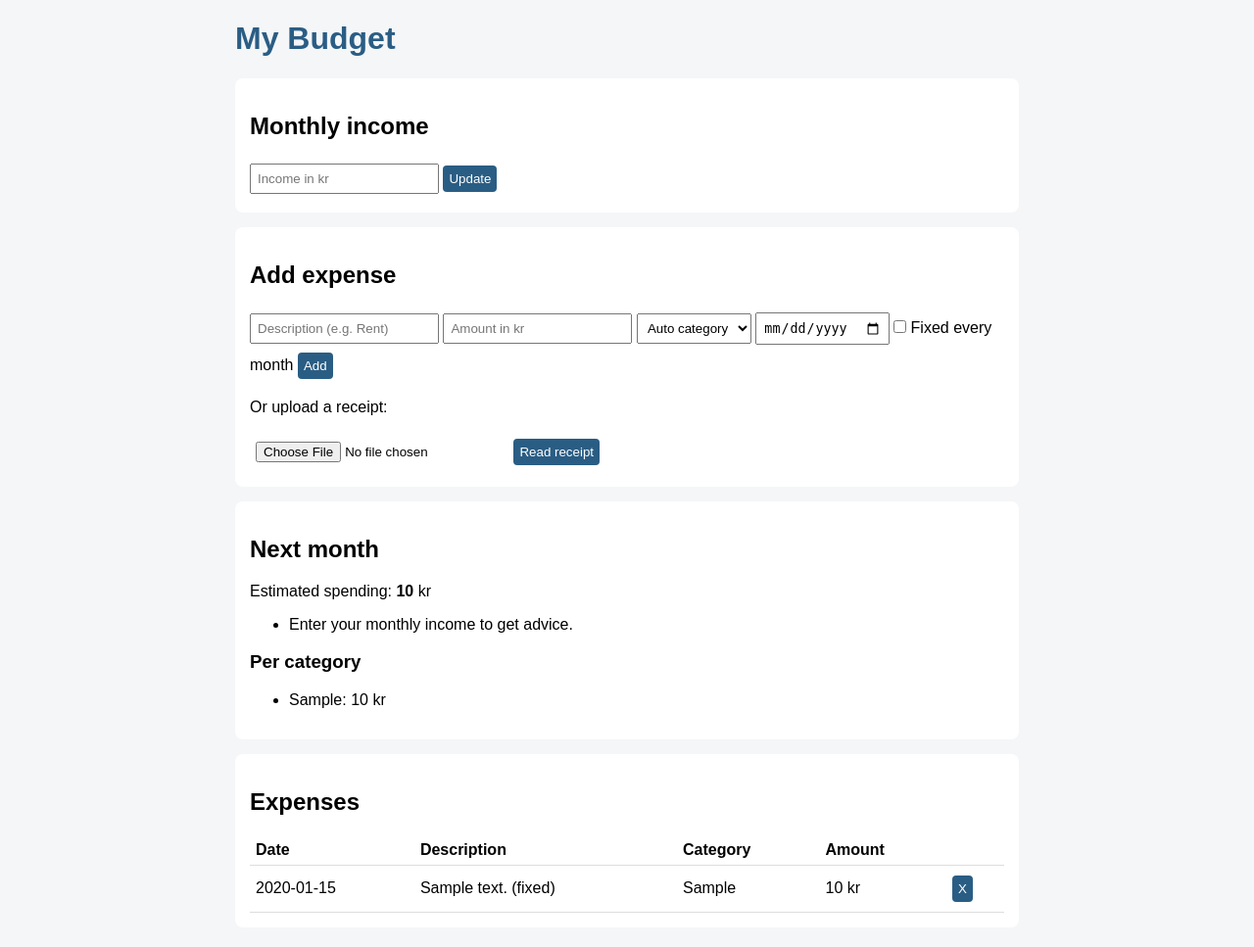
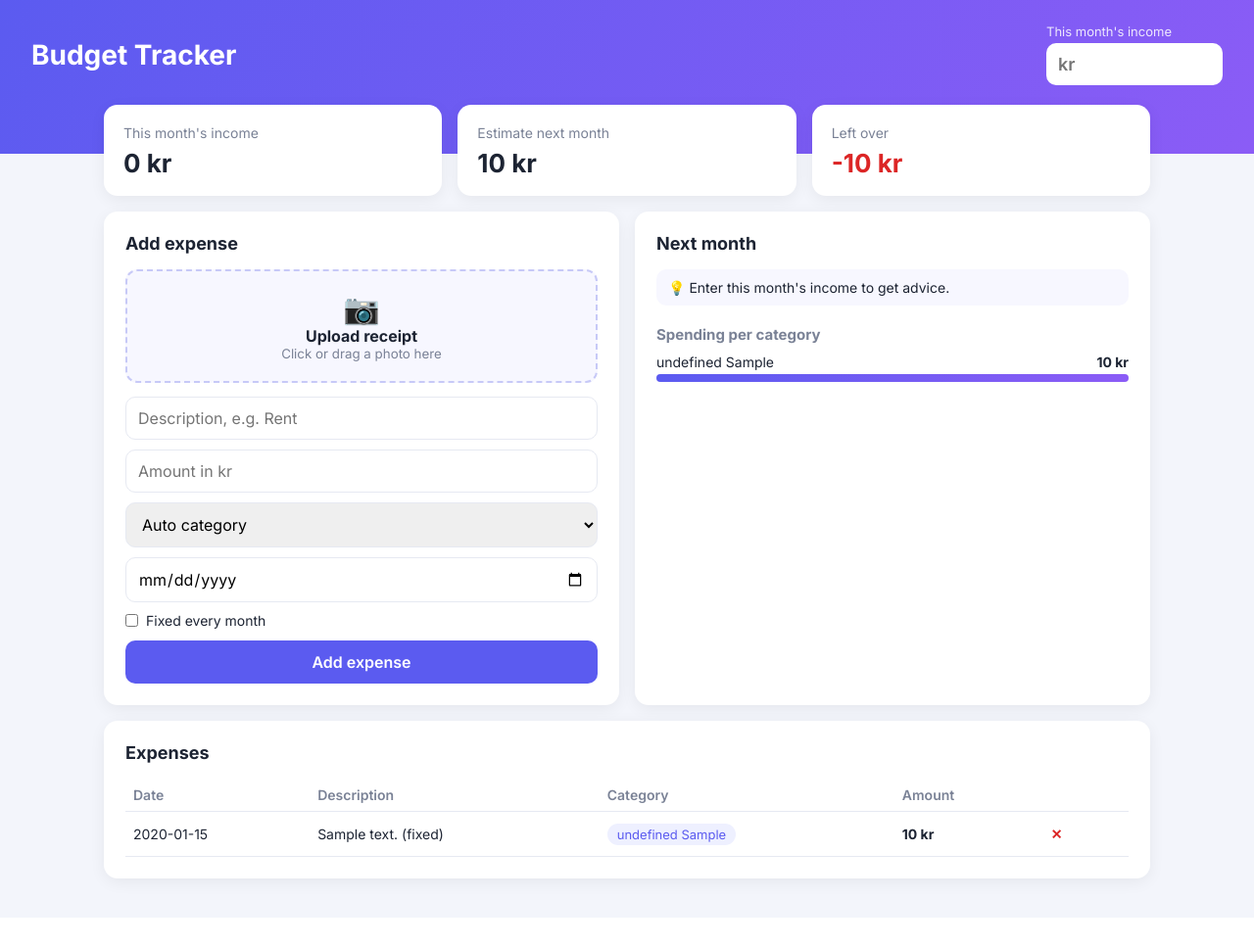
Before and after one commit to NicolaiGranslev/BudgetAPP, a Spring Boot app: page / in a window 1280 px wide. Shown: the whole page at 98% size. After the commit the page ends 913 px from the top, so only its background shows below. Run offline with Spring Boot 4, Linux system fonts and the light colour scheme; tables that the repository leaves empty hold one stand-in row (values such as "Sample post").

Commit message:
BudgetAPP/Final_MVP

```diff
--- a/pom.xml
+++ b/pom.xml
@@ -10,7 +10,7 @@
         <version>3.5.7</version>
     </parent>
 
-    <groupId>dk.budget</groupId>
+    <groupId>budget</groupId>
     <artifactId>budget-app</artifactId>
     <version>1.0</version>
 
--- a/src/main/java/dk/budget/BudgetApplication.java
+++ b/src/main/java/budget/BudgetApplication.java
@@ -1,4 +1,4 @@
-package dk.budget;
+package budget;
 
 import org.springframework.boot.SpringApplication;
 import org.springframework.boot.autoconfigure.SpringBootApplication;
--- a/src/main/java/dk/budget/Expense.java
+++ b/src/main/java/budget/Expense.java
@@ -1,4 +1,4 @@
-package dk.budget;
+package budget;
 
 import jakarta.persistence.*;
 import java.time.LocalDate;
@@ -13,7 +13,7 @@ public class Expense {
     private double amount;
     private String category;
     private LocalDate date;
-    private boolean fixed; // true = comes every month (rent, insurance...)
+    private boolean fixed; // = comes every month (rent, insurance...)
 
     public Long getId() { return id; }
     public String getDescription() { return description; }
--- a/src/main/java/dk/budget/ExpenseController.java
+++ b/src/main/java/budget/ExpenseController.java
@@ -1,4 +1,4 @@
-package dk.budget;
+package budget;
 
 import org.springframework.web.bind.annotation.*;
 import org.springframework.web.multipart.MultipartFile;
@@ -6,17 +6,19 @@ import org.springframework.web.multipart.MultipartFile;
 import java.time.LocalDate;
 import java.util.*;
 
-// All endpoints the JavaScript talks to
+// All the endpoints the JavaScript talks to
 @RestController
 @RequestMapping("/api")
 public class ExpenseController {
 
     private final ExpenseRepository repo;
     private final OcrService ocr;
+    private final AiService ai;
 
-    public ExpenseController(ExpenseRepository repo, OcrService ocr) {
+    public ExpenseController(ExpenseRepository repo, OcrService ocr, AiService ai) {
         this.repo = repo;
         this.ocr = ocr;
+        this.ai = ai;
     }
 
     @GetMapping("/expenses")
@@ -40,30 +42,30 @@ public class ExpenseController {
         repo.deleteById(id);
     }
 
-    // Receipt picture -> API -> text -> suggested expense (user confirms in the form)
+    // Receipt picture -> OCR API -> text -> store, total, category and date
     @PostMapping("/receipt")
     public Map<String, Object> receipt(@RequestParam("image") MultipartFile image) throws Exception {
         String text = ocr.readText(image);
-        String firstLine = text.isBlank() ? "Receipt" : text.lines().findFirst().get().trim();
+        String store = Categorizer.findKeyword(text);
+        LocalDate date = ocr.findDate(text);
 
         Map<String, Object> result = new HashMap<>();
-        result.put("description", firstLine);
+        result.put("description", store == null ? "Receipt" : store.toUpperCase());
         result.put("amount", ocr.findTotal(text));
         result.put("category", Categorizer.categorize(text));
+        result.put("date", date == null ? null : date.toString());
         return result;
     }
 
-    // Totals per category, estimate for next month and advice
+    // Spending per category, estimate for next month and advice
     @GetMapping("/summary")
     public Map<String, Object> summary(@RequestParam double income) {
-        List<Expense> expenses = repo.findAll();
-
         Map<String, Double> perCategory = new TreeMap<>();
         double fixed = 0;
         double variable = 0;
         Set<String> months = new HashSet<>();
 
-        for (Expense e : expenses) {
+        for (Expense e : repo.findAll()) {
             perCategory.merge(e.getCategory(), e.getAmount(), Double::sum);
             if (e.isFixed()) {
                 fixed += e.getAmount();
@@ -74,41 +76,43 @@ public class ExpenseController {
         }
 
         // Estimate = fixed costs + average variable spending per month
-        double avgVariable = months.isEmpty() ? 0 : variable / months.size();
-        double estimate = fixed + avgVariable;
+        double estimate = fixed + (months.isEmpty() ? 0 : variable / months.size());
 
         Map<String, Object> result = new HashMap<>();
         result.put("perCategory", perCategory);
         result.put("estimate", Math.round(estimate));
-        result.put("advice", makeAdvice(income, estimate, perCategory, months.size()));
+        result.put("advice", makeAdvice(income, estimate, perCategory));
+        try {
+            if (income > 0) {
+                List<String> aiAdvice = ai.advice(income, estimate, perCategory);
+                if (!aiAdvice.isEmpty()) result.put("advice", aiAdvice); // AI advice
+            }
+        } catch (Exception e) {
+            System.out.println("AI error: " + e.getMessage()); // if the AI fails, we keep the rule-based advice
+        }
         return result;
     }
 
-    private List<String> makeAdvice(double income, double estimate, Map<String, Double> perCategory, int months) {
+    private List<String> makeAdvice(double income, double estimate, Map<String, Double> perCategory) {
         List<String> advice = new ArrayList<>();
         if (income <= 0) {
-            advice.add("Enter your monthly income to get advice.");
+            advice.add("Enter this month's income to get advice.");
             return advice;
         }
+
         double leftOver = income - estimate;
         if (leftOver < 0) {
-            advice.add("Warning: you are expected to spend " + Math.round(-leftOver) + " kr more than you earn next month.");
+            advice.add("Warning: you will spend " + Math.round(-leftOver) + " kr more than you earn.");
         } else if (leftOver < income * 0.1) {
-            advice.add("You save less than 10% of your income. Try to save at least " + Math.round(income * 0.1) + " kr.");
+            advice.add("You save less than 10%. Try to save " + Math.round(income * 0.1) + " kr.");
         } else {
-            advice.add("Good job! You are expected to have " + Math.round(leftOver) + " kr left over.");
+            advice.add("Good job! You will have " + Math.round(leftOver) + " kr left over.");
         }
 
-        int m = Math.max(months, 1);
-        double food = perCategory.getOrDefault("Food", 0.0) / m;
-        double leisure = perCategory.getOrDefault("Leisure", 0.0) / m;
-        double subs = perCategory.getOrDefault("Subscriptions", 0.0);
-        double housing = perCategory.getOrDefault("Housing", 0.0);
-
-        if (housing > income * 0.4) advice.add("Housing takes over 40% of your income. That is high.");
-        if (food > income * 0.2) advice.add("Food is over 20% of your income. Plan meals and buy discount brands.");
-        if (leisure > income * 0.15) advice.add("Leisure is over 15% of your income. Set a monthly limit.");
-        if (subs > 500) advice.add("Subscriptions cost over 500 kr. Cancel the ones you don't use.");
+        if (perCategory.getOrDefault("Housing", 0.0) > income * 0.4) advice.add("Housing is over 40% of your income.");
+        if (perCategory.getOrDefault("Food", 0.0) > income * 0.2) advice.add("Food is over 20% of your income. Plan your meals.");
+        if (perCategory.getOrDefault("Fun", 0.0) > income * 0.15) advice.add("Fun is over 15% of your income. Set a limit.");
+        if (perCategory.getOrDefault("Subscriptions", 0.0) > 500) advice.add("Subscriptions cost over 500 kr. Cancel some.");
         return advice;
     }
 }
--- a/src/main/java/dk/budget/ExpenseRepository.java
+++ b/src/main/java/budget/ExpenseRepository.java
@@ -1,4 +1,4 @@
-package dk.budget;
+package budget;
 
 import org.springframework.data.jpa.repository.JpaRepository;
 
--- a/src/main/resources/static/index.html
+++ b/src/main/resources/static/index.html
@@ -2,21 +2,43 @@
 <html lang="en">
 <head>
     <meta charset="UTF-8">
+    <meta name="viewport" content="width=device-width, initial-scale=1">
     <title>Budget App</title>
+    <link href="https://fonts.googleapis.com/css2?family=Inter:wght@400;600;700&display=swap" rel="stylesheet">
     <link rel="stylesheet" href="style.css">
 </head>
 <body>
-<h1>My Budget</h1>
 
-<section>
-    <h2>Monthly income</h2>
-    <input id="income" type="number" placeholder="Income in kr">
-    <button onclick="loadSummary()">Update</button>
-</section>
+<header>
+    <h1>Budget Tracker</h1>
+    <div class="income">
+        <label for="income">This month's income</label>
+        <input id="income" type="number" placeholder="kr" onchange="loadSummary()">
+    </div>
+</header>
 
-<section>
+<main>
+    <!-- Three key numbers -->
+    <div class="stats">
+        <div class="stat"><span>This month's income</span><b id="statIncome">0 kr</b></div>
+        <div class="stat"><span>Estimate next month</span><b id="estimate">0 kr</b></div>
+        <div class="stat"><span>Left over</span><b id="leftOver">0 kr</b></div>
+    </div>
+
+    <div class="grid">
+        <section class="card">
             <h2>Add expense</h2>
-    <input id="description" placeholder="Description (e.g. Rent)">
+
+            <!-- Click or drag a receipt photo here -->
+            <label class="dropzone">
+                <input id="receipt" type="file" accept="image/*" onchange="uploadReceipt()">
+                <span class="big">📷</span>
+                <b>Upload receipt</b>
+                <small>Click or drag a photo here</small>
+            </label>
+            <p id="status" class="muted"></p>
+
+            <input id="description" placeholder="Description, e.g. Rent">
             <input id="amount" type="number" placeholder="Amount in kr">
             <select id="category">
                 <option value="">Auto category</option>
@@ -25,34 +47,30 @@
                 <option>Food</option>
                 <option>Transport</option>
                 <option>Subscriptions</option>
-        <option>Leisure</option>
+                <option>Fun</option>
                 <option>Other</option>
             </select>
             <input id="date" type="date">
-    <label><input id="fixed" type="checkbox"> Fixed every month</label>
-    <button onclick="addExpense()">Add</button>
-
-    <p>Or upload a receipt:</p>
-    <input id="receipt" type="file" accept="image/*">
-    <button onclick="uploadReceipt()">Read receipt</button>
-    <span id="status"></span>
+            <label class="check"><input id="fixed" type="checkbox"> Fixed every month</label>
+            <button onclick="addExpense()">Add expense</button>
         </section>
 
-<section>
+        <section class="card">
             <h2>Next month</h2>
-    <p>Estimated spending: <b id="estimate">0</b> kr</p>
-    <ul id="advice"></ul>
-    <h3>Per category</h3>
-    <ul id="categories"></ul>
+            <ul id="advice" class="advice"></ul>
+            <h3>Spending per category</h3>
+            <div id="categories"></div>
         </section>
+    </div>
 
-<section>
+    <section class="card">
         <h2>Expenses</h2>
         <table>
             <thead><tr><th>Date</th><th>Description</th><th>Category</th><th>Amount</th><th></th></tr></thead>
             <tbody id="list"></tbody>
         </table>
     </section>
+</main>
 
 <script src="script.js"></script>
 </body>
--- a/src/main/resources/static/script.js
+++ b/src/main/resources/static/script.js
@@ -1,31 +1,53 @@
-// Remember the income in the browser
-document.getElementById("income").value = localStorage.getItem("income") || "";
+// icons for each category
+const ICONS = {Housing: "🏠", Insurance: "🛡️", Food: "🛒", Transport: "🚌", Subscriptions: "📺", Fun: "🎉", Other: "📦"};
 
+// 1234.5 -> "1.235 kr"
+function kr(number) {
+    return Math.round(number).toLocaleString("da-DK") + " kr";
+}
+
+// Shows all expenses in the bottom
 async function loadExpenses() {
     const expenses = await (await fetch("/api/expenses")).json();
-    const list = document.getElementById("list");
-    list.innerHTML = "";
+
+    let rows = "";
     for (const e of expenses) {
-        list.innerHTML += `<tr>
+        rows += `<tr>
             <td>${e.date}</td>
-            <td>${e.description}${e.fixed ? " (fixed)" : ""}</td>
-            <td>${e.category}</td>
-            <td>${e.amount} kr</td>
-            <td><button onclick="deleteExpense(${e.id})">X</button></td>
+            <td>${e.description} ${e.fixed ? "(fixed)" : ""}</td>
+            <td><span class="chip">${ICONS[e.category]} ${e.category}</span></td>
+            <td><b>${kr(e.amount)}</b></td>
+            <td><button class="delete" onclick="deleteExpense(${e.id})">✕</button></td>
         </tr>`;
     }
+    document.getElementById("list").innerHTML = rows;
     loadSummary();
 }
 
+// Shows the key numbers, advice and category bars
 async function loadSummary() {
-    const income = document.getElementById("income").value || 0;
+    const income = Number(document.getElementById("income").value);
     localStorage.setItem("income", income);
     const s = await (await fetch("/api/summary?income=" + income)).json();
 
-    document.getElementById("estimate").textContent = s.estimate;
-    document.getElementById("advice").innerHTML = s.advice.map(a => `<li>${a}</li>`).join("");
-    document.getElementById("categories").innerHTML = Object.entries(s.perCategory)
-        .map(([cat, sum]) => `<li>${cat}: ${sum} kr</li>`).join("");
+    const leftOver = income - s.estimate;
+    document.getElementById("statIncome").textContent = kr(income);
+    document.getElementById("estimate").textContent = kr(s.estimate);
+    document.getElementById("leftOver").textContent = kr(leftOver);
+    document.getElementById("leftOver").className = leftOver >= 0 ? "positive" : "negative";
+
+    document.getElementById("advice").innerHTML = s.advice.map(a => `<li>💡 ${a}</li>`).join("");
+
+    // the biggest category gets a full bar, the others are compared to it
+    const max = Math.max(1, ...Object.values(s.perCategory));
+    let bars = "";
+    for (const [category, sum] of Object.entries(s.perCategory)) {
+        bars += `<div class="bar-row">
+            <div class="label"><span>${ICONS[category]} ${category}</span><b>${kr(sum)}</b></div>
+            <div class="bar"><div style="width:${sum / max * 100}%"></div></div>
+        </div>`;
+    }
+    document.getElementById("categories").innerHTML = bars;
 }
 
 async function addExpense() {
@@ -51,20 +73,44 @@ async function deleteExpense(id) {
     loadExpenses();
 }
 
-// Sends the picture to Java, which calls the OCR API, then fills in the form
+// Picture -> Java -> OCR API -> fills in the form
 async function uploadReceipt() {
     const file = document.getElementById("receipt").files[0];
-    if (!file) return;
-    document.getElementById("status").textContent = "Reading receipt...";
+    const status = document.getElementById("status");
+    status.textContent = "⏳ Reading receipt...";
 
     const form = new FormData();
-    form.append("image", file);
-    const r = await (await fetch("/api/receipt", {method: "POST", body: form})).json();
+    form.append("image", await shrinkImage(file));
+    const response = await fetch("/api/receipt", {method: "POST", body: form});
+    if (!response.ok) {
+        status.textContent = "❌ Could not read the receipt";
+        return;
+    }
 
+    const r = await response.json();
     document.getElementById("description").value = r.description;
     document.getElementById("amount").value = r.amount;
     document.getElementById("category").value = r.category;
-    document.getElementById("status").textContent = "Check the values and press Add";
+    if (r.date) document.getElementById("date").value = r.date;
+    status.textContent = "✅ Check the values and press Add expense";
 }
 
+// Phone photos are too big for the free API (max 1 MB), so I make them smaller
+function shrinkImage(file) {
+    return new Promise(resolve => {
+        const img = new Image();
+        img.onload = () => {
+            const scale = Math.min(1, 1600 / Math.max(img.width, img.height));
+            const canvas = document.createElement("canvas");
+            canvas.width = img.width * scale;
+            canvas.height = img.height * scale;
+            canvas.getContext("2d").drawImage(img, 0, 0, canvas.width, canvas.height);
+            canvas.toBlob(resolve, "image/jpeg", 0.8);
+        };
+        img.src = URL.createObjectURL(file);
+    });
+}
+
+// When the page opens
+document.getElementById("income").value = localStorage.getItem("income") || "";
 loadExpenses();
--- a/src/main/resources/static/style.css
+++ b/src/main/resources/static/style.css
@@ -1,7 +1,115 @@
-body { font-family: Arial, sans-serif; max-width: 800px; margin: 20px auto; background: #f4f6f8; }
-h1 { color: #2a5d84; }
-section { background: white; padding: 15px; margin-bottom: 15px; border-radius: 8px; }
-input, select, button { padding: 6px; margin: 4px 0; }
-button { background: #2a5d84; color: white; border: none; border-radius: 4px; cursor: pointer; }
-table { width: 100%; border-collapse: collapse; }
-td, th { border-bottom: 1px solid #ddd; padding: 6px; text-align: left; }
+:root {
+    --bg: #f3f5fb;
+    --card: #ffffff;
+    --text: #1d2433;
+    --muted: #7a8296;
+    --primary: #5b5bf0;
+    --green: #16a34a;
+    --red: #dc2626;
+    --border: #e6e9f2;
+}
+
+* { box-sizing: border-box; }
+
+body {
+    margin: 0;
+    font-family: "Inter", Arial, sans-serif;
+    background: var(--bg);
+    color: var(--text);
+}
+
+header {
+    background: linear-gradient(120deg, #5b5bf0, #8b5cf6);
+    color: white;
+    padding: 24px 32px 70px;
+    display: flex;
+    justify-content: space-between;
+    align-items: center;
+    flex-wrap: wrap;
+    gap: 12px;
+}
+header h1 { margin: 0; font-size: 28px; }
+.income label { display: block; font-size: 13px; opacity: 0.85; }
+.income input { width: 180px; border: none; margin: 4px 0 0; font-size: 18px; font-weight: 600; }
+
+main { max-width: 1100px; margin: -50px auto 40px; padding: 0 16px; }
+
+/* Key numbers */
+.stats { display: grid; grid-template-columns: repeat(3, 1fr); gap: 16px; margin-bottom: 16px; }
+.stat { background: var(--card); border-radius: 14px; padding: 18px 20px; box-shadow: 0 4px 16px rgba(0,0,0,0.06); }
+.stat span { color: var(--muted); font-size: 14px; }
+.stat b { display: block; font-size: 26px; margin-top: 6px; }
+.positive { color: var(--green); }
+.negative { color: var(--red); }
+
+/* Cards */
+.grid { display: grid; grid-template-columns: 1fr 1fr; gap: 16px; }
+.card { background: var(--card); border-radius: 14px; padding: 22px; margin-bottom: 16px; box-shadow: 0 4px 16px rgba(0,0,0,0.06); }
+h2 { margin: 0 0 16px; font-size: 18px; }
+h3 { font-size: 15px; color: var(--muted); margin: 20px 0 10px; }
+.muted { color: var(--muted); font-size: 14px; }
+
+/* Form */
+input, select {
+    width: 100%;
+    padding: 11px 12px;
+    margin-bottom: 10px;
+    border: 1px solid var(--border);
+    border-radius: 10px;
+    font: inherit;
+}
+input:focus, select:focus { outline: 2px solid var(--primary); border-color: transparent; }
+.check { display: flex; align-items: center; gap: 8px; margin-bottom: 12px; font-size: 14px; }
+.check input { width: auto; margin: 0; }
+
+button {
+    width: 100%;
+    padding: 12px;
+    background: var(--primary);
+    color: white;
+    border: none;
+    border-radius: 10px;
+    font: inherit;
+    font-weight: 600;
+    cursor: pointer;
+}
+button:hover { opacity: 0.9; }
+
+/* Receipt upload box */
+.dropzone {
+    position: relative;
+    display: flex;
+    flex-direction: column;
+    align-items: center;
+    padding: 20px;
+    border: 2px dashed #c7c9f7;
+    border-radius: 12px;
+    background: #f7f7ff;
+    cursor: pointer;
+}
+.dropzone:hover { border-color: var(--primary); }
+.dropzone input { position: absolute; inset: 0; opacity: 0; cursor: pointer; margin: 0; }
+.dropzone .big { font-size: 30px; }
+.dropzone small { color: var(--muted); }
+
+/* Advice */
+.advice { list-style: none; padding: 0; margin: 0; }
+.advice li { background: #f7f7ff; border-radius: 10px; padding: 10px 12px; margin-bottom: 8px; font-size: 14px; }
+
+/* Category bars */
+.bar-row { margin-bottom: 12px; }
+.bar-row .label { display: flex; justify-content: space-between; font-size: 14px; margin-bottom: 4px; }
+.bar { height: 8px; background: var(--border); border-radius: 4px; overflow: hidden; }
+.bar div { height: 100%; background: linear-gradient(90deg, #5b5bf0, #8b5cf6); }
+
+/* Table */
+table { width: 100%; border-collapse: collapse; font-size: 14px; }
+th { text-align: left; color: var(--muted); font-weight: 600; padding: 8px; border-bottom: 1px solid var(--border); }
+td { padding: 10px 8px; border-bottom: 1px solid var(--border); }
+.chip { background: #eef0ff; color: var(--primary); padding: 3px 10px; border-radius: 20px; font-size: 13px; white-space: nowrap; }
+.delete { width: auto; padding: 4px 10px; background: transparent; color: var(--red); }
+
+/* Phone screens */
+@media (max-width: 700px) {
+    .stats, .grid { grid-template-columns: 1fr; }
+}
```
Also changed, not shown: src/main/java/budget/AiService.java (added, +53 -0 lines), src/main/java/budget/Categorizer.java (added, +41 -0 lines), src/main/java/budget/OcrService.java (added, +80 -0 lines), src/main/java/dk/budget/Categorizer.java (deleted, +0 -31 lines), src/main/java/dk/budget/OcrService.java (deleted, +0 -57 lines), src/main/resources/application.properties (+8 -5 lines), 2 other files. Lines whose indentation alone changed are shown as unchanged.
